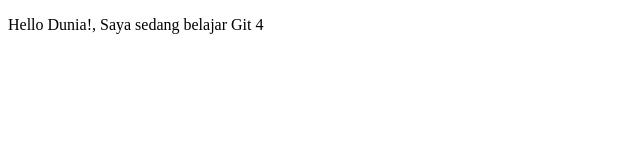
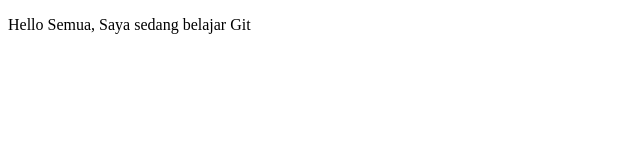
Before and after one commit to wijayanto1320/belajargit, a plain HTML site: page index.html in a window 1280 px wide. Shown: the full height of the page, 0-640 px from the left. Drawn offline with Linux system fonts and the light colour scheme.

Commit message:
Revert "ditambahkan isi"
This reverts commit 8069f0e19fac21d03a7ebe70cb5707dfc21b0b7a.

```diff
--- a/index.html
+++ b/index.html
@@ -5,6 +5,6 @@
         <title>Belajar Git - Project 01</title>
     </head>
     <body>
-        <p>Hello Dunia!, Saya sedang belajar Git 4</p>
+        <p>Hello Semua, Saya sedang belajar Git</p>
     </body>
 </html>
```
